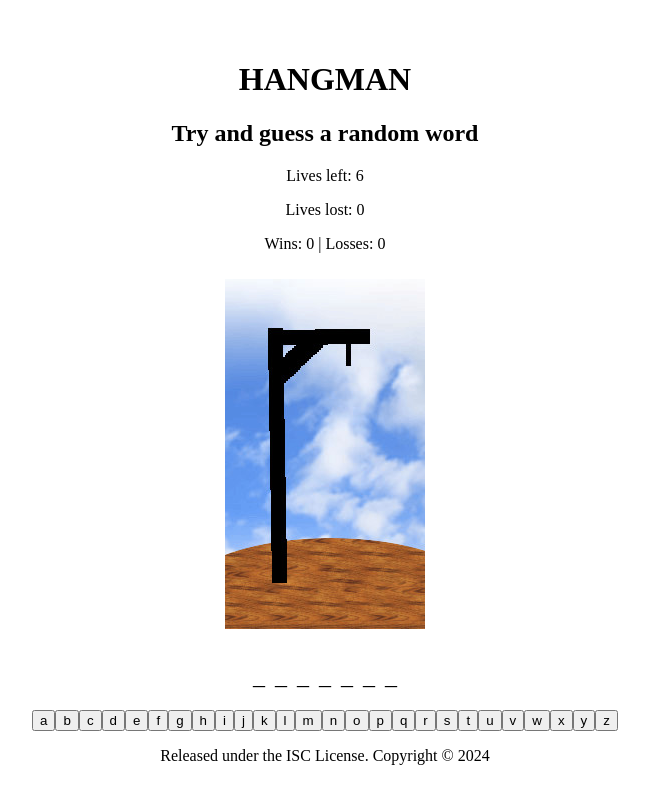
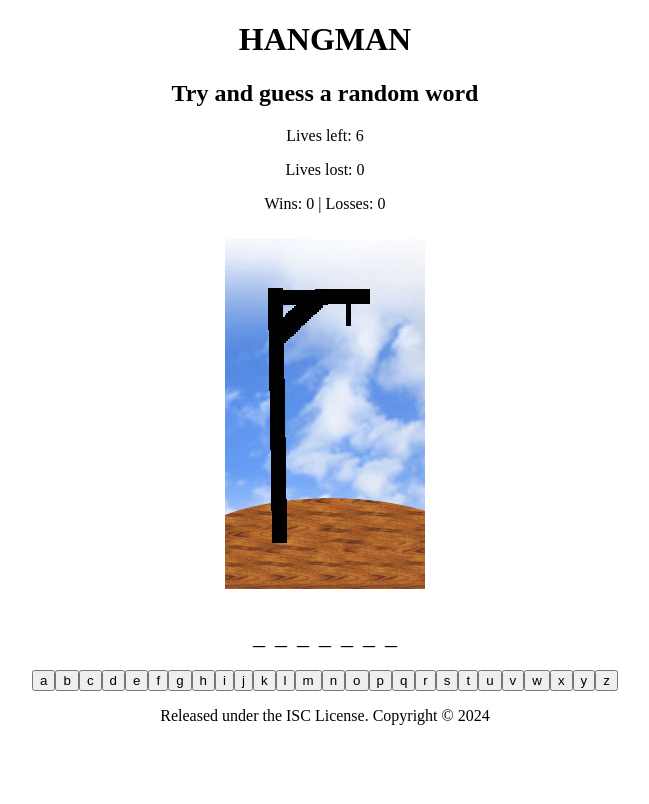
Before and after one commit to pizzaandpast4/project-kartuves-react, a React (Vite) app: page / in a window 1280 px wide. Shown: the top 804 px of the page, without its empty margins (315-964 px from the left). Built offline with nearby package versions, Linux system fonts and the light colour scheme.

Commit message:
will it work

```diff
--- a/package.json
+++ b/package.json
@@ -1,5 +1,5 @@
 {
-  "homepage": "https://github.com/pizzaandpast4/project-kartuves-react",
+  "homepage": "https://pizzaandpast4.github.io/project-kartuves-react/",
   "name": "project-kartuves-react",
   "private": false,
   "version": "0.0.0",
@@ -25,6 +25,7 @@
     "eslint-plugin-react": "^7.35.0",
     "eslint-plugin-react-hooks": "^5.1.0-rc.0",
     "eslint-plugin-react-refresh": "^0.4.9",
+    "gh-pages": "^6.1.1",
     "globals": "^15.9.0",
     "vite": "^5.4.0"
   }
--- a/src/App.css
+++ b/src/App.css
@@ -1,5 +1,6 @@
-#root {
-  margin: 0 auto;
-  padding: 2rem;
+body {
+  margin: 0;
+  padding: 0;
+  box-sizing: border-box;
   text-align: center;
 }
```
Also changed, not shown: 1 other file (tests, documents, lock files or other folders).
